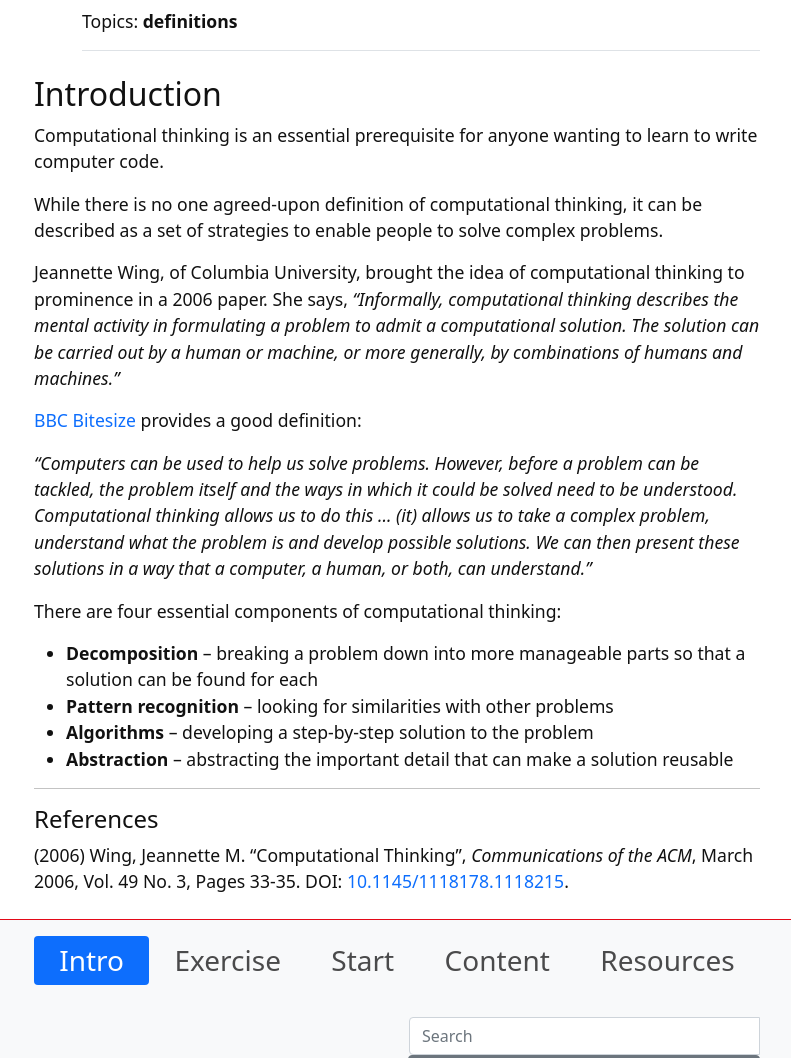
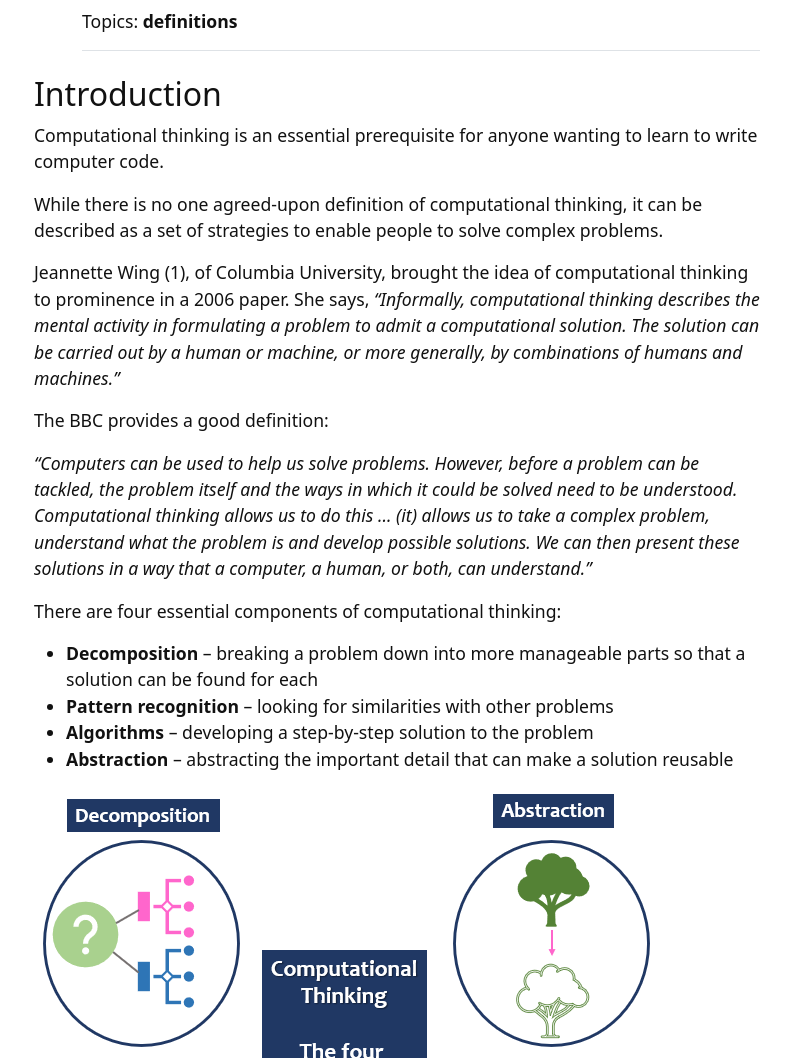
Before and after one commit to weaverbel/intro-computational-thinking, a Jekyll site: the page built from content/0-intro.md, in a window 1280 px wide and 1400 px high, scrolled down 225 px, cut to the strip 0-1058 px from the top of the window. Shown: the whole strip, without its empty margins (243-1034 px from the left). Built offline with Jekyll 4.4.1, drawn with Linux system fonts in a browser that asks for light colours.

Commit message:
Update 0-intro.md
add image

```diff
--- a/content/0-intro.md
+++ b/content/0-intro.md
@@ -10,11 +10,11 @@ Computational thinking is an essential prerequisite for anyone wanting to learn
 
 While there is no one agreed-upon definition of computational thinking, it can be described as a set of strategies to enable people to solve complex problems.
 
-Jeannette Wing, of Columbia University, brought the idea of computational thinking to prominence in a 2006 paper. She says, *"Informally, computational thinking describes the mental activity in formulating a problem to admit a computational solution. The solution can be carried out by a human or machine, or more generally, by combinations of humans and machines."*
+Jeannette Wing (1), of Columbia University, brought the idea of computational thinking to prominence in a 2006 paper. She says, *"Informally, computational thinking describes the mental activity in formulating a problem to admit a computational solution. The solution can be carried out by a human or machine, or more generally, by combinations of humans and machines."*
 
-[BBC Bitesize](https://www.bbc.com/bitesize/guides/zp92mp3/revision/1) provides a good definition:
+The BBC provides a good definition:
 
-> *"Computers can be used to help us solve problems. However, before a problem can be tackled, the problem itself and the ways in which it could be solved need to be understood. Computational thinking allows us to do this ... (it) allows us to take a complex problem, understand what the problem is and develop possible solutions. We can then present these solutions in a way that a computer, a human, or both, can understand."*
+*"Computers can be used to help us solve problems. However, before a problem can be tackled, the problem itself and the ways in which it could be solved need to be understood. Computational thinking allows us to do this ... (it) allows us to take a complex problem, understand what the problem is and develop possible solutions. We can then present these solutions in a way that a computer, a human, or both, can understand."*
 
 There are four essential components of computational thinking:
 
@@ -23,8 +23,12 @@ There are four essential components of computational thinking:
 - **Algorithms** – developing a step-by-step solution to the problem
 - **Abstraction** – abstracting the important detail that can make a solution reusable
 
+![Diagram of computational thinking](/images/comp-diagram.png "The four components")
+
 -------------
 
 #### References
 
-(2006) Wing, Jeannette M. "Computational Thinking", *Communications of the ACM*, March 2006, Vol. 49 No. 3, Pages 33-35. DOI: [10.1145/1118178.1118215](https://dx.doi.org/10.1145/1118178.1118215).
+1. (2006) Wing, Jeannette M. "Computational Thinking", *Communications of the ACM*, March 2006, Vol. 49 No. 3, Pages 33-35. DOI: [10.1145/1118178.1118215](https://dx.doi.org/10.1145/1118178.1118215).
+
+2. [BBC Bitesize](https://www.bbc.com/bitesize/guides/zp92mp3/revision/1)
```
